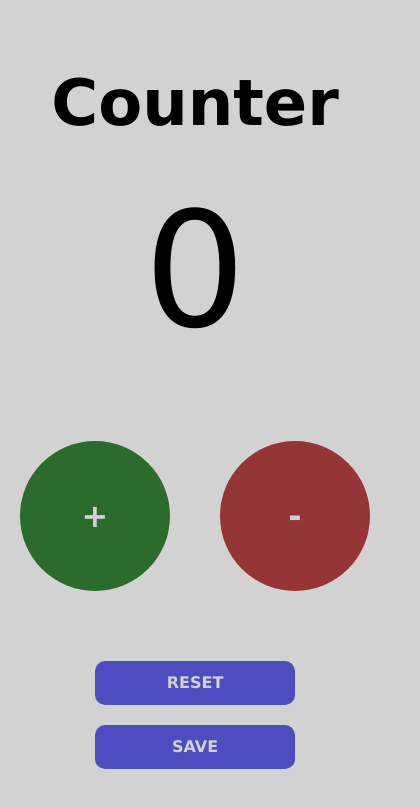
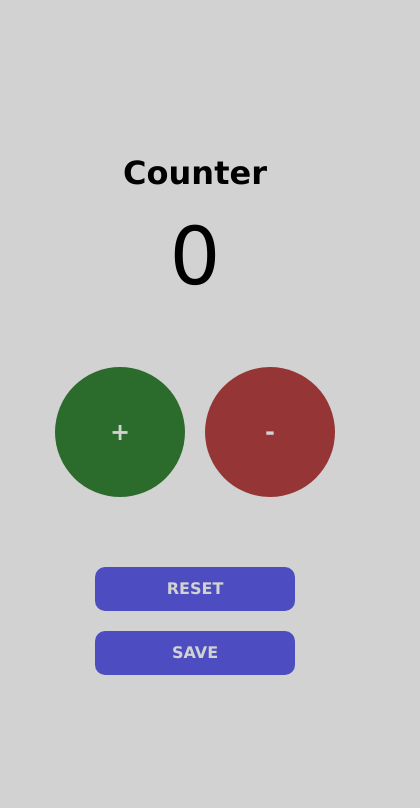
Before and after one commit to zugouveia/counter, a plain HTML site: page index.html in a window 390 px wide. Shown: the whole page, 420 px wide, since content can reach past the window. Drawn offline with Linux system fonts and the light colour scheme.

Commit message:
add media query

```diff
--- a/styles.css
+++ b/styles.css
@@ -74,3 +74,24 @@ p {
   font-size: 1rem;
   width: 50%;
 }
+
+@media screen and (max-width: 430px) {
+  h1 {
+    font-size: 2rem;
+  }
+
+  p {
+    font-size: 5rem;
+  }
+
+  .number-buttons {
+    gap: 20px;
+  }
+
+  #increment,
+  #decrement {
+    width: 130px;
+    height: 130px;
+    font-size: 1.5rem;
+  }
+}
```
